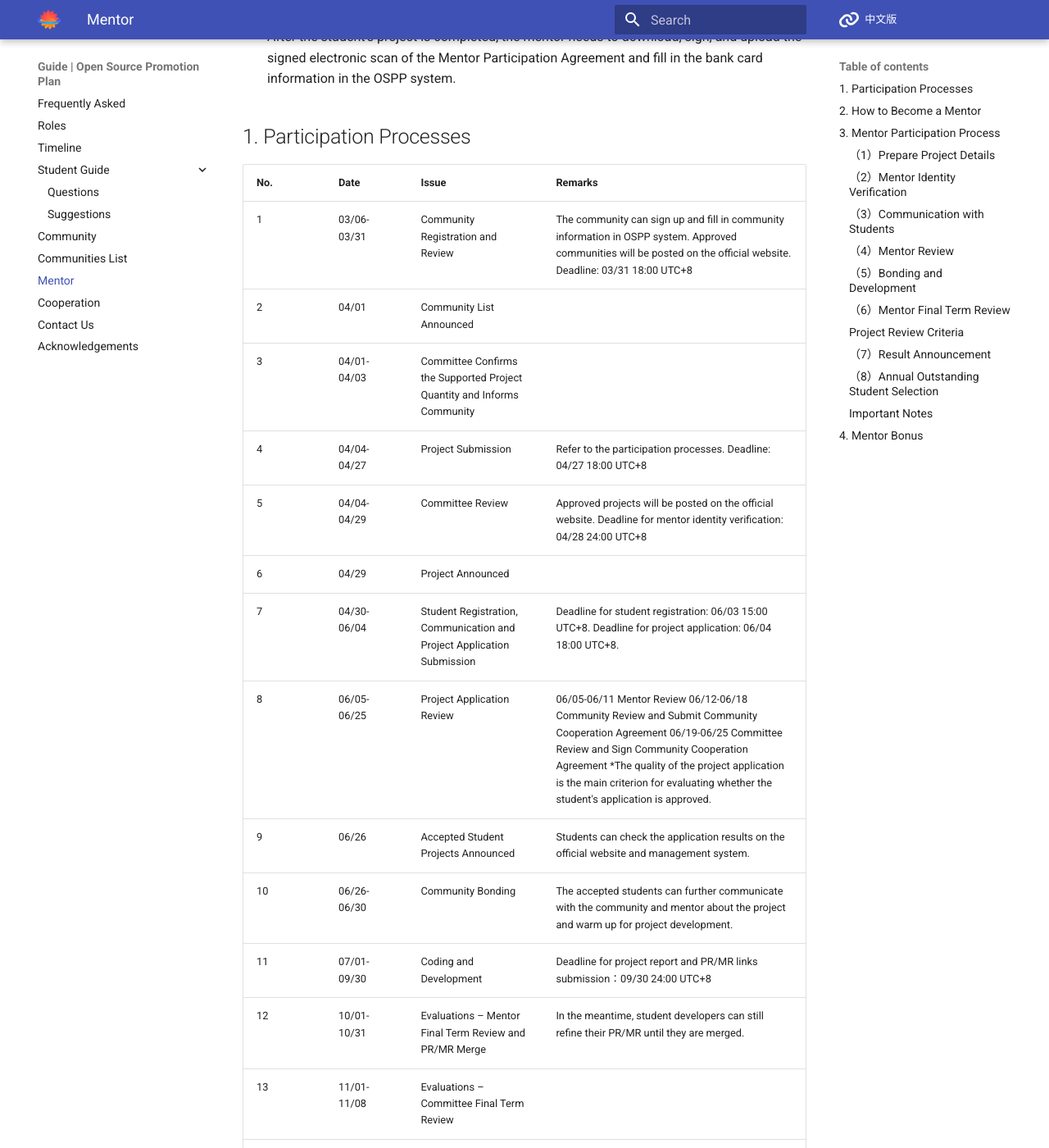
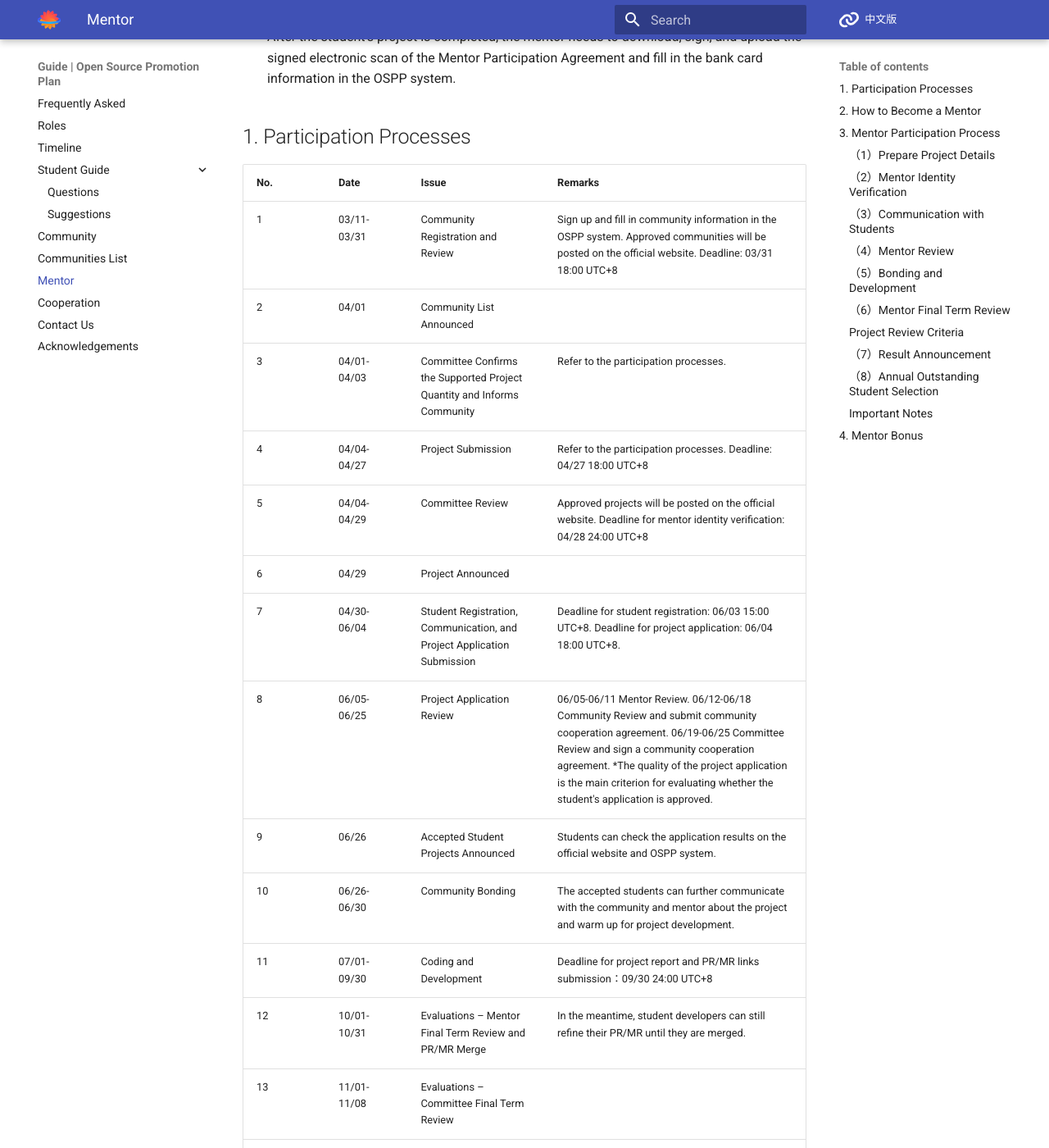
Before and after one commit to summer-ospp/help-en, an MkDocs documentation site: the page built from docs/mentor.md, in a window 1280 px wide and 1400 px high, scrolled down 402 px. Shown: the whole window at 82% size. Built offline with MkDocs 1.6.1 and Material for MkDocs 9.7.7, drawn with Linux system fonts in a browser that asks for light colours; comment, search, counter and statistics services are not loaded.

Commit message:
feat(timeline): update timeline

```diff
--- a/docs/mentor.md
+++ b/docs/mentor.md
@@ -9,21 +9,21 @@
 
 | No.  | Date        | Issue                                                        | Remarks                                                      |
 | ---- | ----------- | ------------------------------------------------------------ | ------------------------------------------------------------ |
-| 1    | 03/06-03/31 | Community Registration and Review                            | The community can sign up and fill in community information in OSPP system. Approved communities will be posted on the official website. Deadline: 03/31 18:00 UTC+8 |
+| 1    | 03/11-03/31 | Community Registration and Review                            | Sign up and fill in community information in the OSPP system. Approved communities will be posted on the official website. Deadline: 03/31 18:00 UTC+8 |
 | 2    | 04/01       | Community List Announced                                     |                                                              |
-| 3    | 04/01-04/03 | Committee Confirms the Supported Project Quantity and Informs Community |                                                              |
+| 3    | 04/01-04/03 | Committee Confirms the Supported Project Quantity and Informs Community | Refer to the participation processes.                        |
 | 4    | 04/04-04/27 | Project Submission                                           | Refer to the participation processes. Deadline: 04/27 18:00 UTC+8 |
 | 5    | 04/04-04/29 | Committee Review                                             | Approved projects will be posted on the official website. Deadline for mentor identity verification: 04/28 24:00 UTC+8 |
 | 6    | 04/29       | Project Announced                                            |                                                              |
-| 7    | 04/30-06/04 | Student Registration, Communication and Project Application Submission | Deadline for student registration: 06/03 15:00 UTC+8. Deadline for project application: 06/04 18:00 UTC+8. |
-| 8    | 06/05-06/25 | Project Application Review                                   | 06/05-06/11 Mentor Review 06/12-06/18 Community Review and Submit Community Cooperation Agreement 06/19-06/25 Committee Review and Sign Community Cooperation Agreement *The quality of the project application is the main criterion for evaluating whether the student's application is approved. |
-| 9    | 06/26       | Accepted Student Projects Announced                          | Students can check the application results on the official website and management system. |
+| 7    | 04/30-06/04 | Student Registration, Communication, and Project Application Submission | Deadline for student registration: 06/03 15:00 UTC+8. Deadline for project application: 06/04 18:00 UTC+8. |
+| 8    | 06/05-06/25 | Project Application Review                                   | 06/05-06/11 Mentor Review. 06/12-06/18 Community Review and submit community cooperation agreement. 06/19-06/25 Committee Review and sign a community cooperation agreement. *The quality of the project application is the main criterion for evaluating whether the student's application is approved. |
+| 9    | 06/26       | Accepted Student Projects Announced                          | Students can check the application results on the official website and OSPP system. |
 | 10   | 06/26-06/30 | Community Bonding                                            | The accepted students can further communicate with the community and mentor about the project and warm up for project development. |
 | 11   | 07/01-09/30 | Coding and Development                                       | Deadline for project report and PR/MR links submission：09/30 24:00 UTC+8 |
 | 12   | 10/01-10/31 | Evaluations – Mentor Final Term Review and PR/MR Merge       | In the meantime, student developers can still refine their PR/MR until they are merged. |
 | 13   | 11/01-11/08 | Evaluations – Committee Final Term Review                    |                                                              |
 | 14   | 11/09       | Results Announced                                            | Students can view the final results on the official website and management system and then fill in the bank information in the management system. |
-| 15   | November    | Outstanding Students Selection                               | Recommended by mentors and communities.                      |
+| 15   | November    | Outstanding Students Selection                               | Recommended by mentors and communities.                        |
 
 ## 2. How to Become a Mentor
 
```
